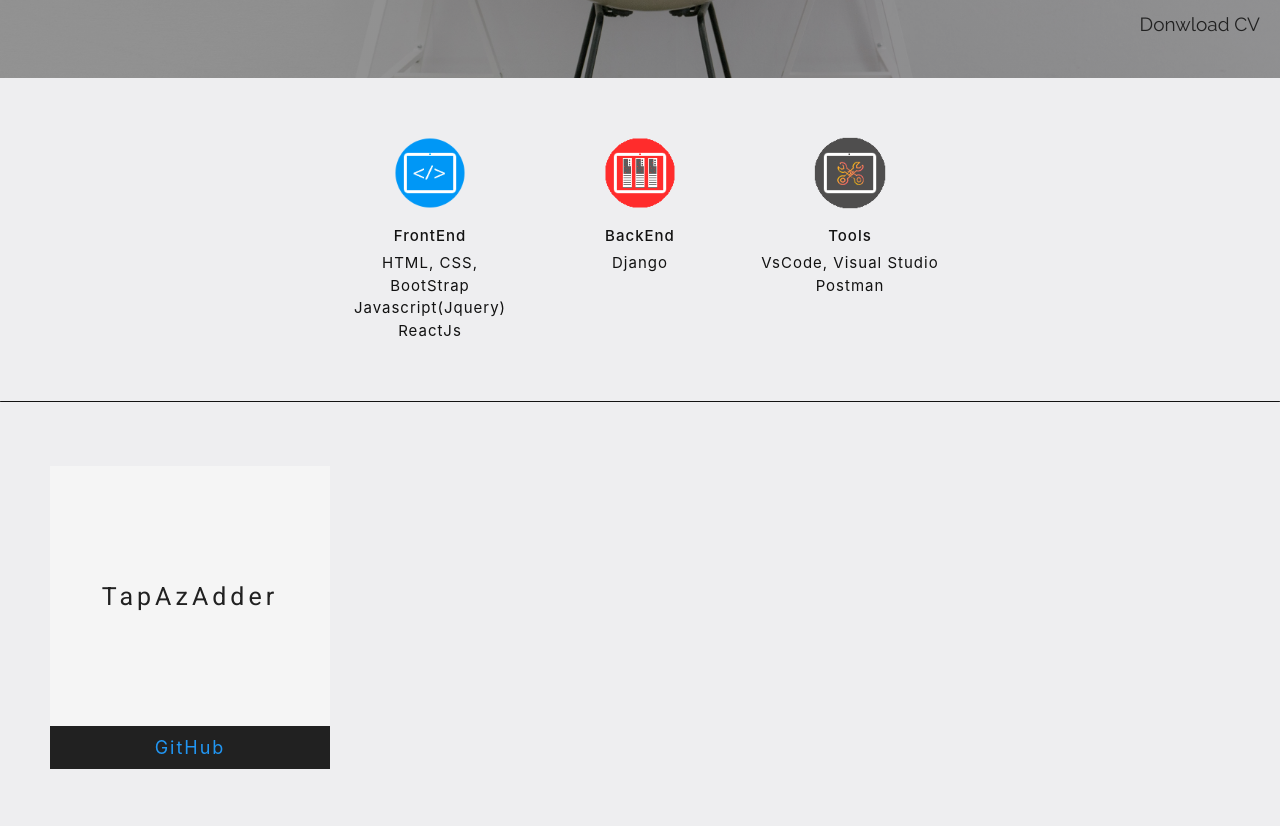
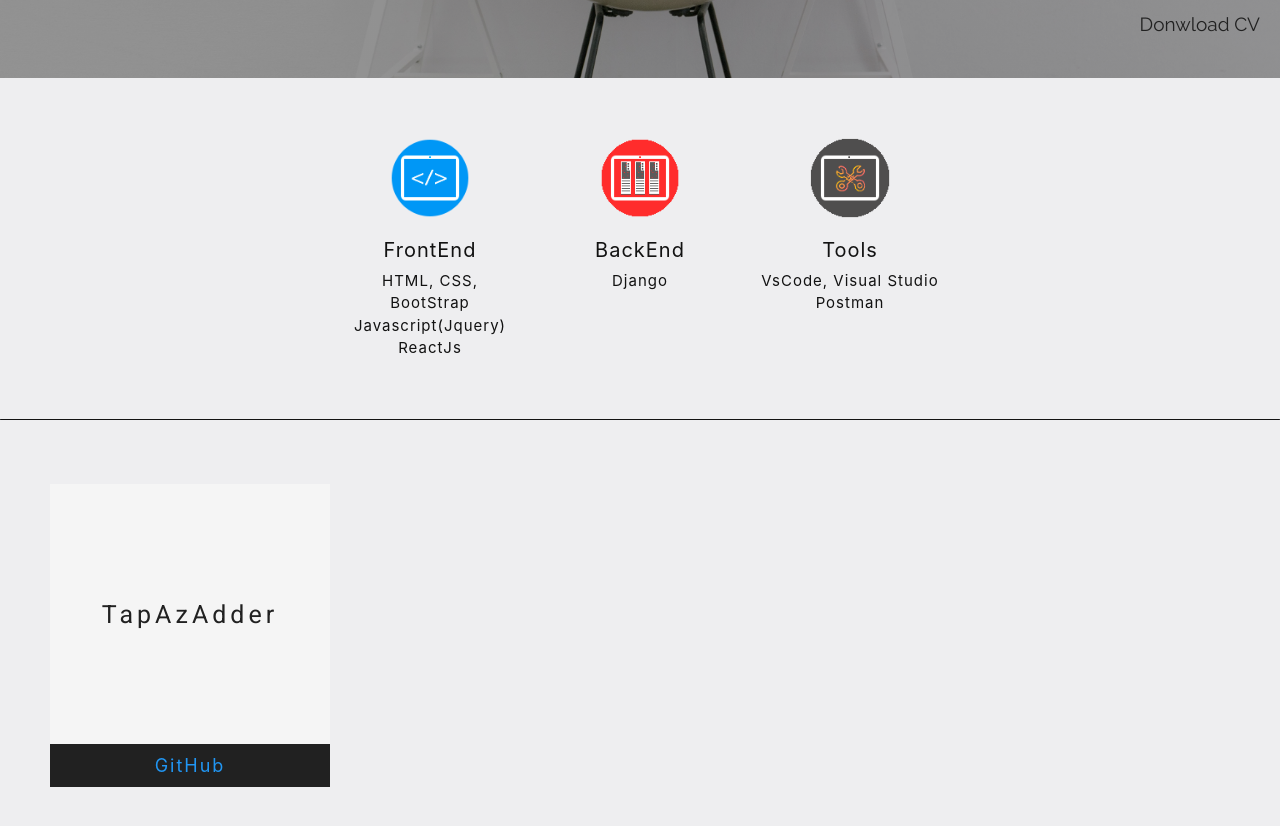
Before and after one commit to ilkinaslanli2001/portfolio, a React (Create React App) app: page / in a window 1280 px wide. Shown: the part 742-1568 px from the top of the page. Built offline with nearby package versions, Linux system fonts and the light colour scheme.

Commit message:
Update mainpage.css

```diff
--- a/src/styles/mainpage.css
+++ b/src/styles/mainpage.css
@@ -106,13 +106,13 @@ width: 500px;
 }
 .skills .skill img
 {
-    width: 90px;
-    height: 90px;
+    width: 100px;
+    height: 100px;
 }
 .skills .skill label
 {
-   font-size: 15px;
-   font-weight: 500;
+   font-size: 20px;
+   font-weight: 400;
 }
 .projects
 {
```
